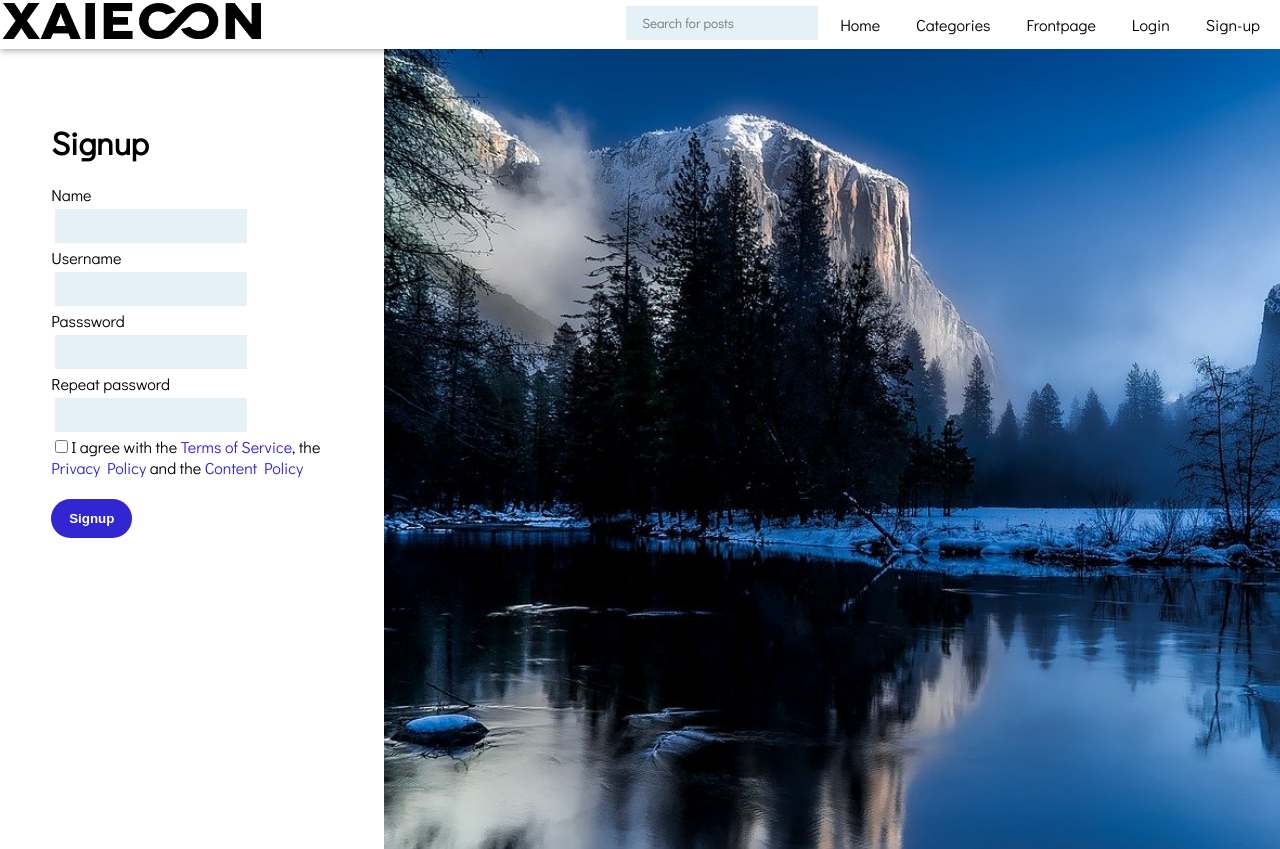
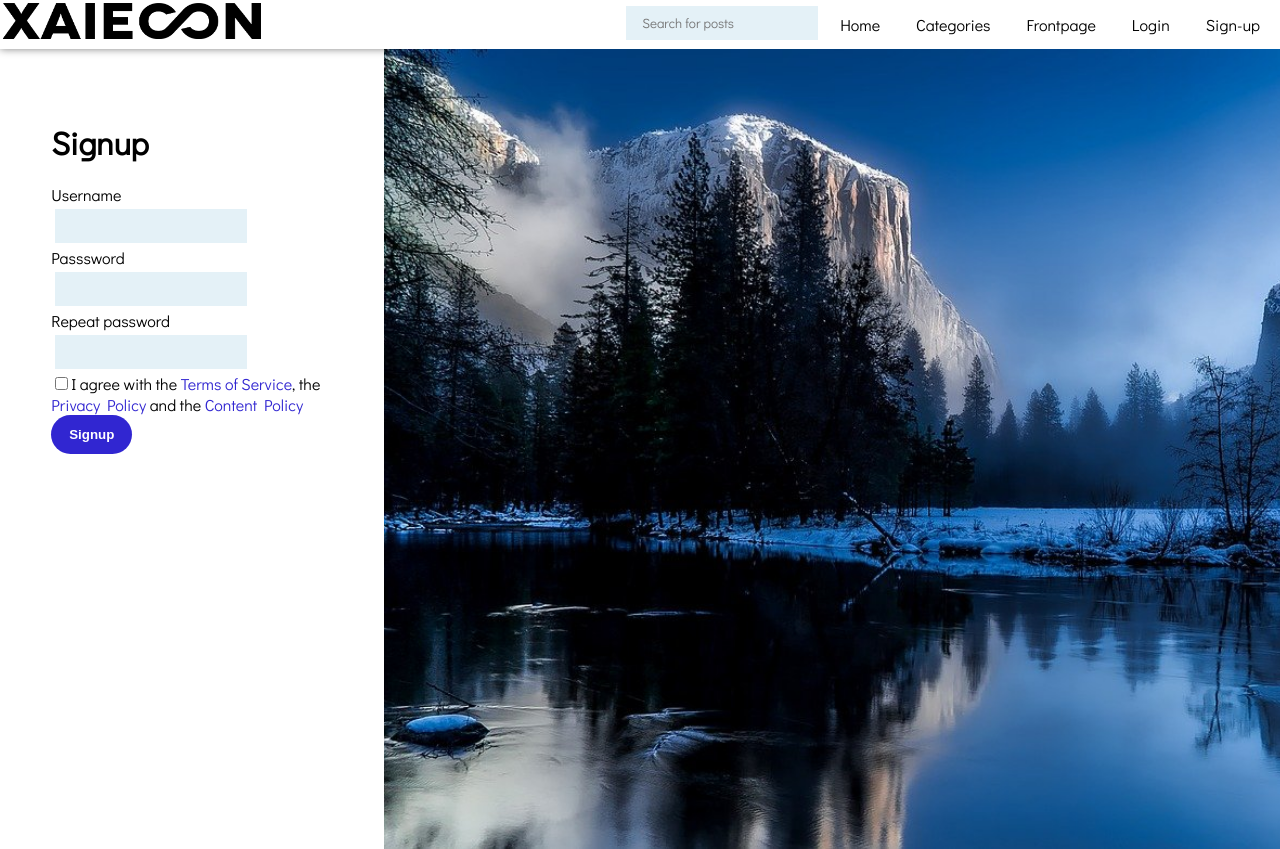
Before and after one commit to SuperLeaf1995/forum-website, a Flask app: page /user/signup in a window 1280 px wide. Run offline with Flask 2, Linux system fonts and the light colour scheme.

Commit message:
Production changes

```diff
--- a/schema.sql
+++ b/schema.sql
@@ -17,7 +17,7 @@ DROP TABLE IF EXISTS xaiecon_user;
 
 CREATE TABLE xaiecon_user(
 	id SERIAL PRIMARY KEY,
-	name VARCHAR(255) NOT NULL,
+	name VARCHAR(255),
 	username VARCHAR(255) NOT NULL,
 	biography VARCHAR(8000),
 	password VARCHAR(510) NOT NULL,
--- a/xaiecon/assets/public/style.css
+++ b/xaiecon/assets/public/style.css
@@ -259,7 +259,9 @@ textarea {
 
 .post-brief {
   color: black;
+  width: -webkit-fill-available;
   width: -moz-available;
+  width: fill-available;
   float: left;
   padding: 4px;
   margin: 8px;
--- a/xaiecon/modules/core/post.py
+++ b/xaiecon/modules/core/post.py
@@ -738,7 +738,7 @@ def feed_posts(u=None, sort='new'):
 	# Slice out useless posts
 	posts = posts[(page*num):((page+1)*num)]
 
-	return render_template('post/list.html',u=u,title='My feed',posts=post,
+	return render_template('post/list.html',u=u,title='My feed',post=post,
 		page=page,num=num,category=category,sort=sort)
 
 @post.route('/post/title_by_url', methods = ['GET'])
--- a/xaiecon/modules/core/user.py
+++ b/xaiecon/modules/core/user.py
@@ -85,14 +85,9 @@ def login(u=None):
 def signup(u=None):
 	try:
 		if request.method == 'POST':
-			if not hcaptcha.verify():
-				raise XaieconException('Please complete hcaptcha')
-
 			# Validate form data
 			if len(request.form.get('password')) < 6:
 				raise XaieconException('Please input a password atleast of 6 characters')
-			if len(request.form.get('name')) == 0:
-				raise XaieconException('Please input a name')
 			if len(request.form.get('username')) < 4:
 				raise XaieconException('Please input a username atleast of 4 characters')
 
@@ -107,8 +102,7 @@ def signup(u=None):
 			db = open_db()
 
 			# Create new user and add it to database
-			new_user = User(name=request.form.get('name'),
-							username=request.form.get('username'),
+			new_user = User(username=request.form.get('username'),
 							password=password,
 							auth_token=auth_token)
 			db.add(new_user)
--- a/xaiecon/templates/board/pick.html
+++ b/xaiecon/templates/board/pick.html
@@ -3,7 +3,7 @@
 	<h1>Pick one</h1>
 	<p>There are multiple boards with that name, select one of them</p>
 	{% for board in boards %}
-		<a href='/board/view/{{ board.id }}'><h2>{{ board.name }}</h2></a>
+		<a href='/board/view?bid={{ board.id }}'><h2>{{ board.name }}</h2></a>
 		<p>Category: {{ board.category_info.name }}</p>
 		<i>(#{{ board.id }})</i>
 		<b>Board created by: <a href='/user/view?uid={{ board.user_info.id }}'>/u/{{ board.user_info.username }}</a></b>
--- a/xaiecon/templates/common/gdprnotice.html
+++ b/xaiecon/templates/common/gdprnotice.html
@@ -14,7 +14,7 @@
 		xhr.send();
 	}
 	</script>
-		<p>We use cookies/sessions for a better user experience, by continuing you agree that we store cookies.</p>
-	<a tabindex='0' onclick='gdpr_agree();'>Ok</a>
+		<p>We use cookies/sessions for login/signup process. Please consent to allow us to store cookies. If you signup/login you automatically consent that we store cookies.</p>
+	<a tabindex='0' onclick='gdpr_agree();'>I consent</a>
 </div>
 {% endif %}
--- a/xaiecon/templates/user/signup.html
+++ b/xaiecon/templates/user/signup.html
@@ -6,8 +6,6 @@
 	<p>{{ signup_error }}</p>
 	{% endif %}
 	<form enctype='multipart/form-data' method='POST' action='/user/signup'>
-		<label for='name'>Name</label><br>
-		<input class='textbar-normal' type='text' id='name' name='name' value='{{ request.form.name }}'></br>
 		<label for='username'>Username</label><br>
 		<input class='textbar-normal' type='text' id='username' name='username' value='{{ request.form.username }}'><br>
 		<label for='password'>Passsword</label><br>
@@ -17,8 +15,6 @@
 
 		<label><input type='checkbox' name='agree_tos'></input>I agree with the <a href='/legal/terms'>Terms of Service</a>, the <a href='/legal/privacy'>Privacy Policy</a> and the <a href='/legal/content'>Content Policy</a></label><br>
 
-		{{ hcaptcha }}<br>
-
 		<input class='form-btn' type='submit' value='Signup'></br>
 	</form>
 </div>
```
